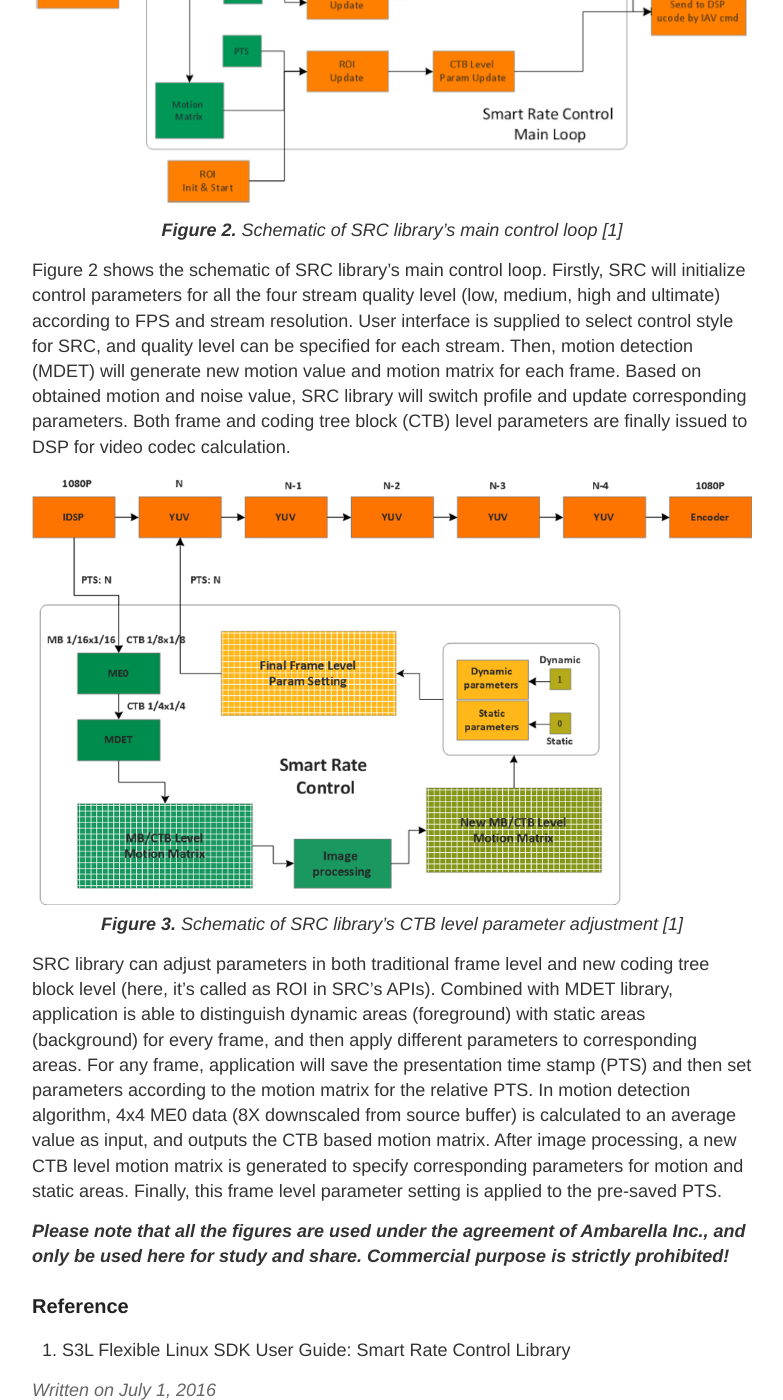
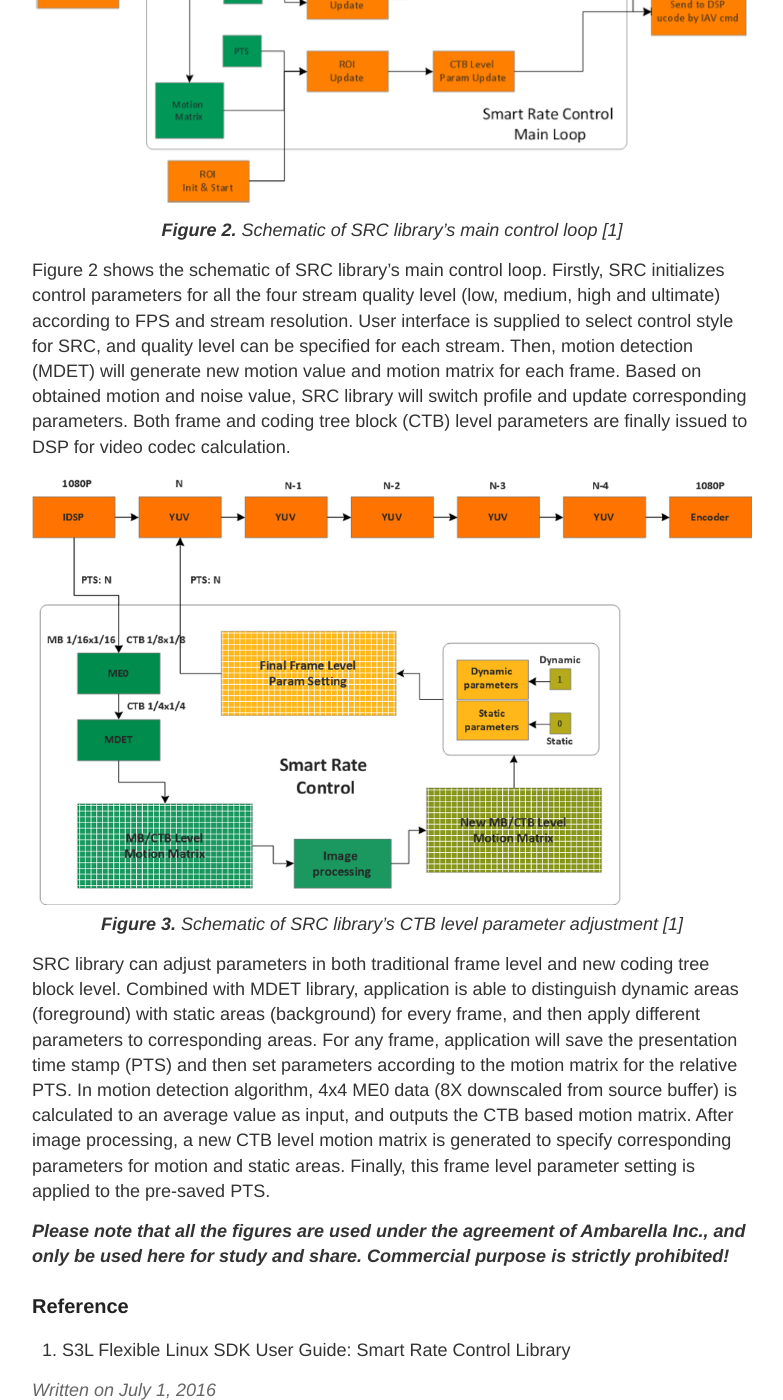
Before and after one commit to louis-xu-ustc/louis-xu-ustc.github.io, a Jekyll site: the page built from _posts/2016-07-01-src.md, in a window 1280 px wide and 1400 px high, scrolled down 1028 px. Shown: the whole window, without its empty margins (248-1031 px from the left). Built offline with Jekyll 4.4.1, drawn with Linux system fonts in a browser that asks for light colours; comment, search, counter and statistics services are not loaded; some of the changed text lies outside the part shown.

Commit message:
[yunpengx] update src

```diff
--- a/_posts/2016-07-01-src.md
+++ b/_posts/2016-07-01-src.md
@@ -17,14 +17,14 @@ bits for static areas in a certain frame, and use these saved bits for other mot
 ![](/images/20160701/Smart_rate_control_main_loop.png)
 ***Figure 2.** Schematic of SRC library's main control loop [1]*
 
-Figure 2 shows the schematic of SRC library’s main control loop. Firstly, SRC will initialize control parameters for all the four stream quality level (low, medium, high and ultimate) according to FPS and stream resolution.
+Figure 2 shows the schematic of SRC library’s main control loop. Firstly, SRC initializes control parameters for all the four stream quality level (low, medium, high and ultimate) according to FPS and stream resolution.
 User interface is supplied to select control style for SRC, and quality level can be specified for each stream. Then, motion detection (MDET) will generate new motion value and motion matrix for each frame.
 Based on obtained motion and noise value, SRC library will switch profile and update corresponding parameters. Both frame and coding tree block (CTB) level parameters are finally issued to DSP for video codec calculation.
 
 ![](/images/20160701/parameter_adjustment.png)
 ***Figure 3.** Schematic of SRC library's CTB level parameter adjustment [1]*
 
-SRC library can adjust parameters in both traditional frame level and new coding tree block level (here, it’s called as ROI in SRC’s APIs). Combined with MDET library, application is able to distinguish dynamic areas (foreground) with static areas (background) for every frame, and then apply different parameters to corresponding areas.
+SRC library can adjust parameters in both traditional frame level and new coding tree block level. Combined with MDET library, application is able to distinguish dynamic areas (foreground) with static areas (background) for every frame, and then apply different parameters to corresponding areas.
 For any frame, application will save the presentation time stamp (PTS) and then set parameters according to the motion matrix for the relative PTS. In motion detection algorithm, 4x4 ME0 data (8X downscaled from source buffer) is calculated to an average value as input, and outputs the CTB based motion matrix.
 After image processing, a new CTB level motion matrix is generated to specify corresponding parameters for motion and static areas. Finally, this frame level parameter setting is applied to the pre-saved PTS.
 
```
Also changed, not shown: other parts of _posts/2016-07-01-src.md (+1 -1 lines).
